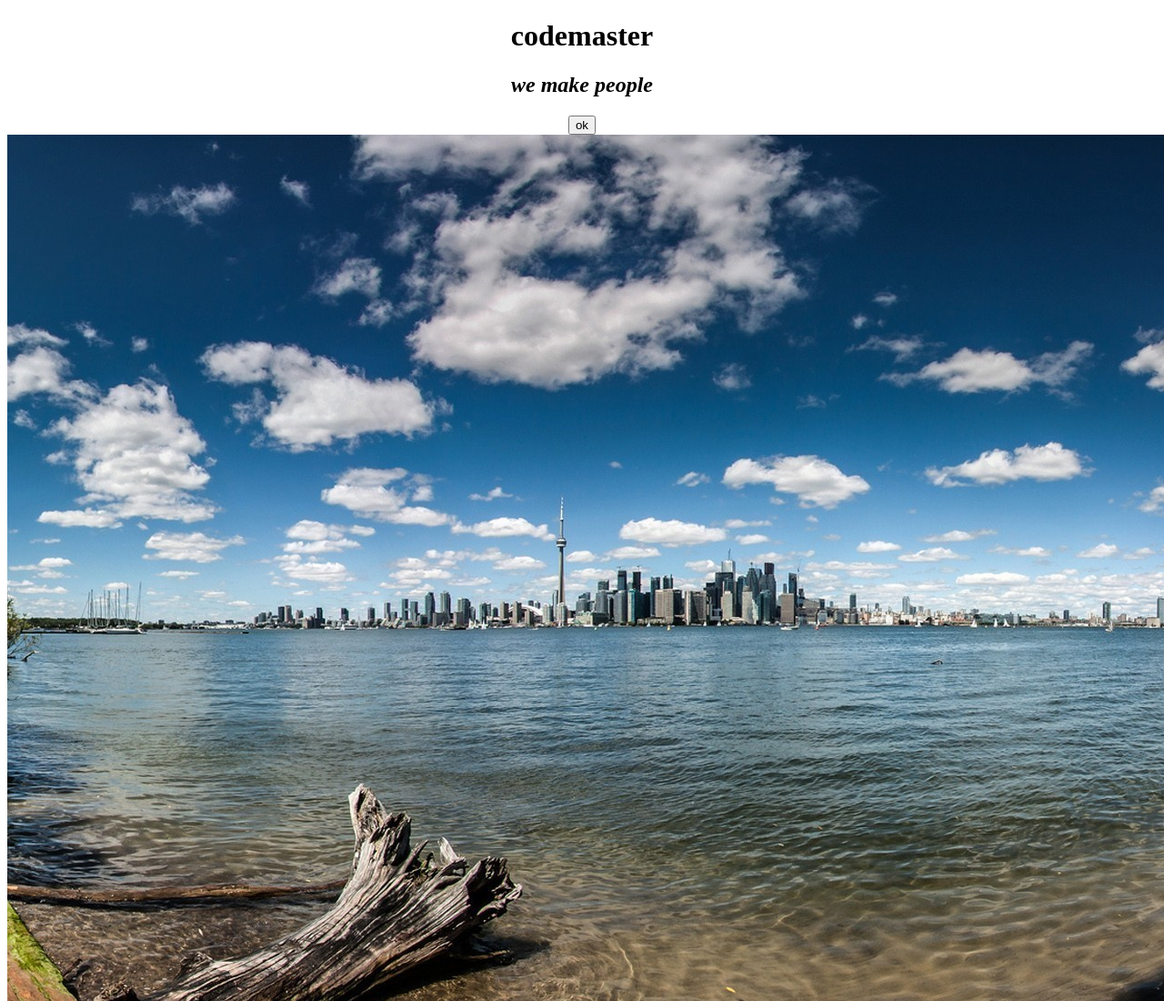
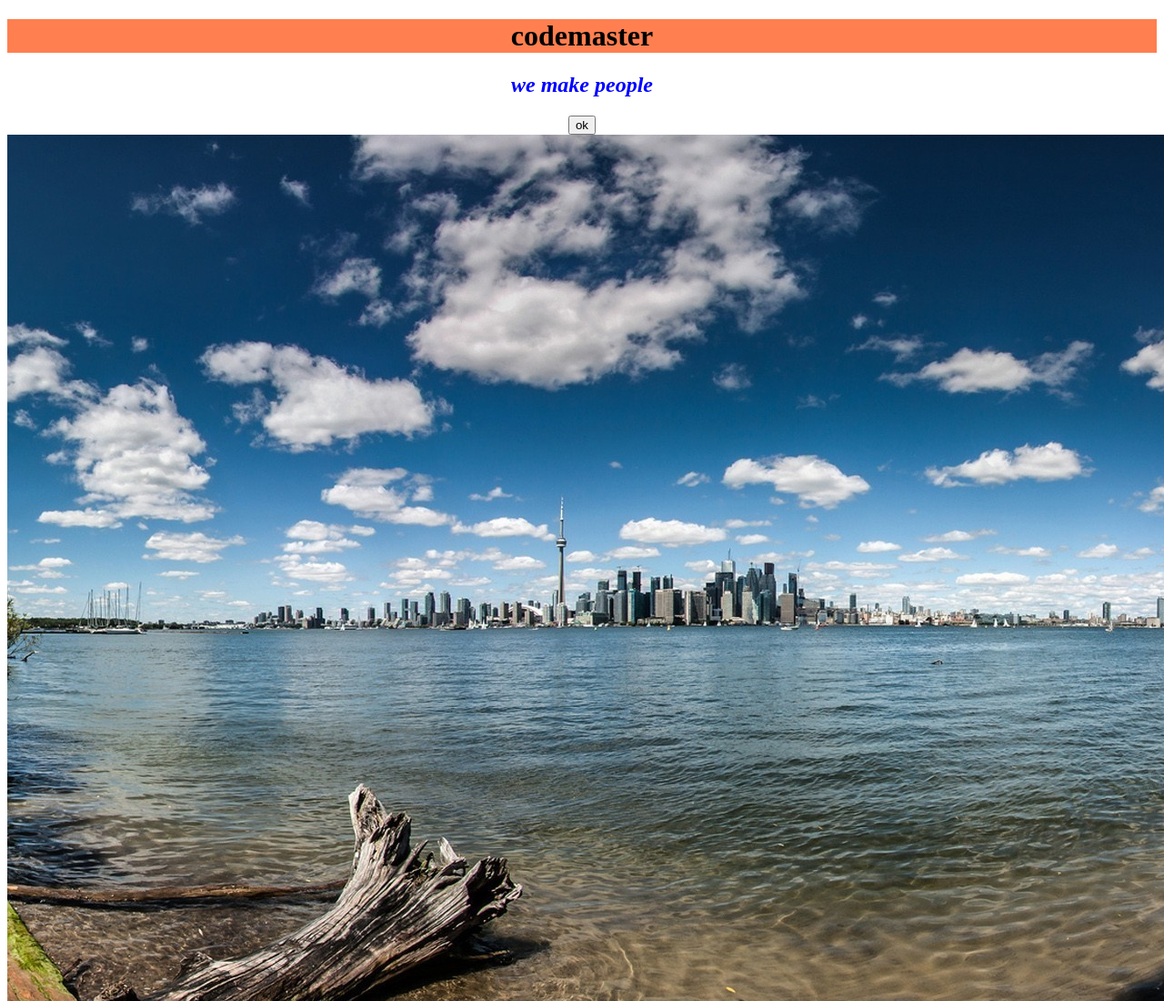
Before and after one commit to ChinthanaSurendra/demo1, a plain HTML site: page index.html in a window 1280 px wide. Shown: the top 1100 px of the page at 91% size. Drawn offline with Linux system fonts and the light colour scheme.

Commit message:
color changed

```diff
--- a/index.html
+++ b/index.html
@@ -5,6 +5,7 @@
     <meta name="viewport" content="width=device-width, initial-scale=1.0">
     <meta http-equiv="X-UA-Compatible" content="ie=edge">
     <title>Chinthana</title>
+    <link rel="stylesheet" href="style.css">
 </head>
 <body>
     <h1><center>codemaster</center></h1>
--- /dev/null
+++ b/style.css
@@ -0,0 +1,6 @@
+h1{
+    background:coral;
+}
+h2{
+    color: blue;
+}
```
